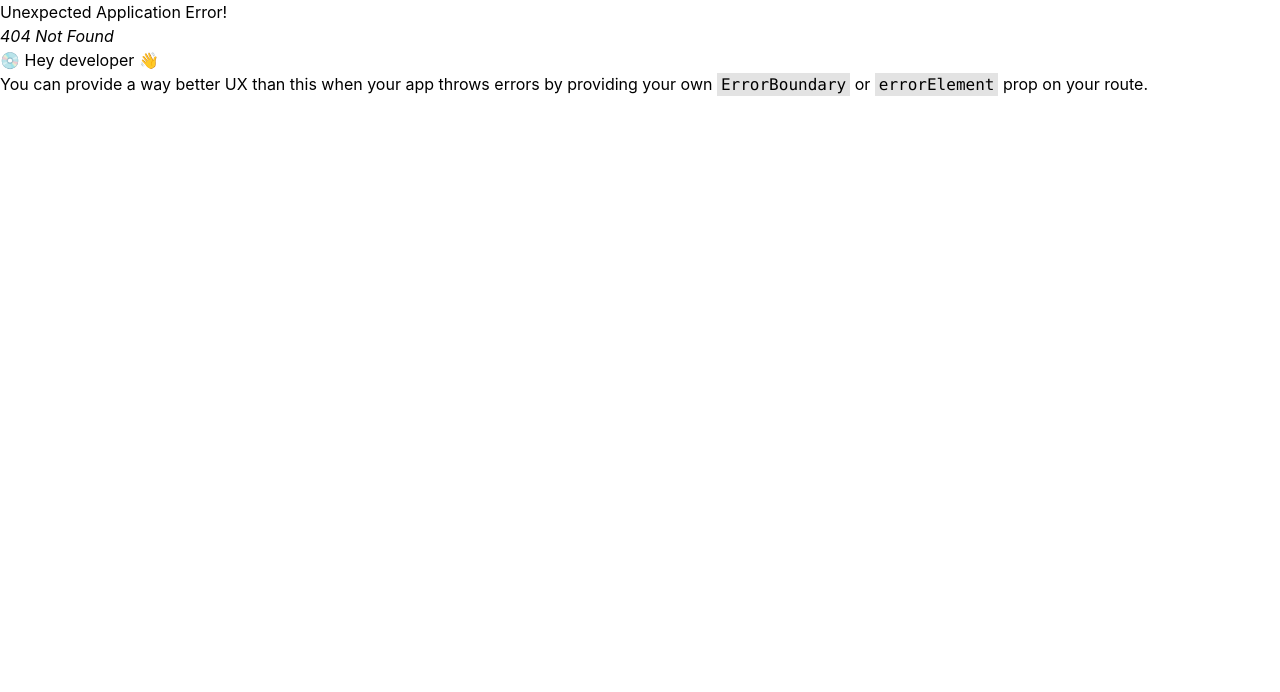
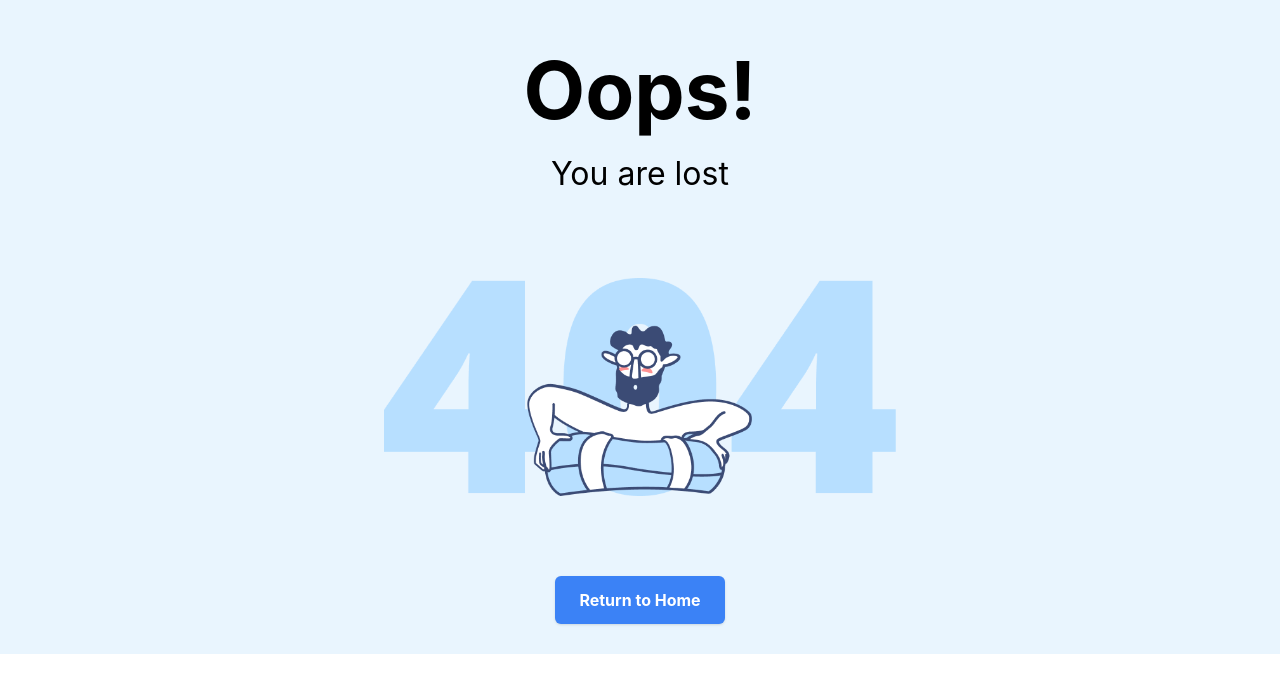
Before and after one commit to akashsaha02/RnP, a React (Vite) app: page /error in a window 1280 px wide. Before the commit this address had no page. Shown: the top 692 px of the page. Built offline with nearby package versions, Linux system fonts and the light colour scheme.

Commit message:
error page added

```diff
--- /dev/null
+++ b/src/components/Error/Error.jsx
@@ -0,0 +1,29 @@
+import error from '../../assets/error.png'
+import { Link } from 'react-router-dom'
+
+const Error = () => {
+    return (
+        <div className="text-center bg-[#e9f5fe] py-[30px] flex justify-center items-center flex-col ">
+
+            <div>
+                <h1 className='font-bold text-[80px]'>Oops!</h1>
+                <p className=' text-[32px]'>You are lost</p>
+            </div>
+
+
+            <div className='mt-20 w-2/5'>
+                <img src={error} className='w-100' alt="" />
+            </div>
+            <div>
+                <Link to='/' className="block mt-20 px-6 py-3 font-bold bg-blue-500 text-white rounded-md shadow hover:bg-primary-700">
+                    Return to Home
+                </Link>
+            </div>
+
+
+        </div>
+
+    )
+}
+
+export default Error
--- a/src/main.jsx
+++ b/src/main.jsx
@@ -20,6 +20,7 @@ import EditProfile from './components/Dashboard/EditProfile.jsx'
 import ChangePassword from './components/Dashboard/ChangePassword.jsx'
 import DeleteAccount from './components/Dashboard/DeleteAccount.jsx'
 import Contact from './components/Dashboard/Contact.jsx'
+import Error from './components/Error/Error.jsx'
 
 
 
@@ -126,9 +127,15 @@ const router = createBrowserRouter([
           <Sidebar />,
           <DeleteAccount />
         ]
-      }
+      },
+
     ]
-  },
+  }, {
+    path: 'error',
+    element: [
+      <Error />
+    ]
+  }
 
 
 
```
Also changed, not shown: src/components/Sidebar/Sidebar.jsx (+17 -4 lines), src/assets/404.png (added), src/assets/error.png (added).
